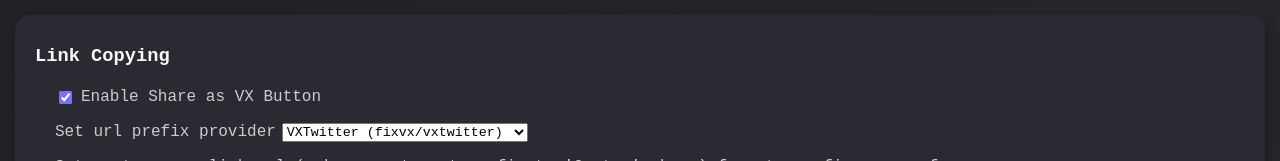
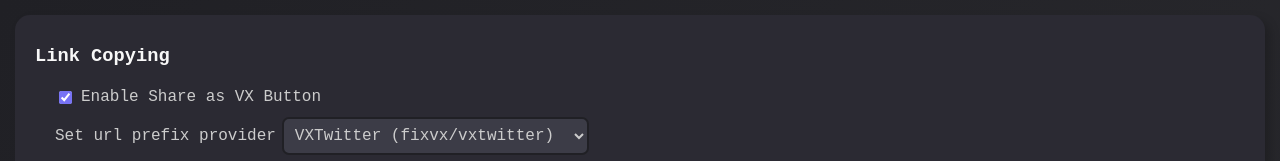
Before and after one commit to usyless/twitter-improvements, a browser extension: page settings/settings.html in a window 1280 px wide. Shown: the top 161 px of the page. Drawn offline with Linux system fonts and the light colour scheme.

Commit message:
theme select dropdown

```diff
--- a/settings/settings.css
+++ b/settings/settings.css
@@ -76,8 +76,10 @@ body {
         border-radius: 7px;
         cursor: pointer;
 
-        &:hover {
-            background-color: var(--additional-light);
+        @media (hover: hover) {
+            &:hover {
+                background-color: var(--additional-light);
+            }
         }
 
         &:active {
@@ -114,4 +116,22 @@ body {
     br {
         margin: 5px;
     }
+
+    select {
+        background-color: var(--additional);
+        color: inherit;
+        font: inherit;
+        border-radius: 7px;
+        border: solid var(--background-dark) 2px;
+        padding: 7px;
+
+        &:active {
+            border-color: var(--additional-lighter);
+        }
+
+        &:focus-visible {
+            outline: none;
+            border-color: var(--additional-lighter);
+        }
+    }
 }
```
